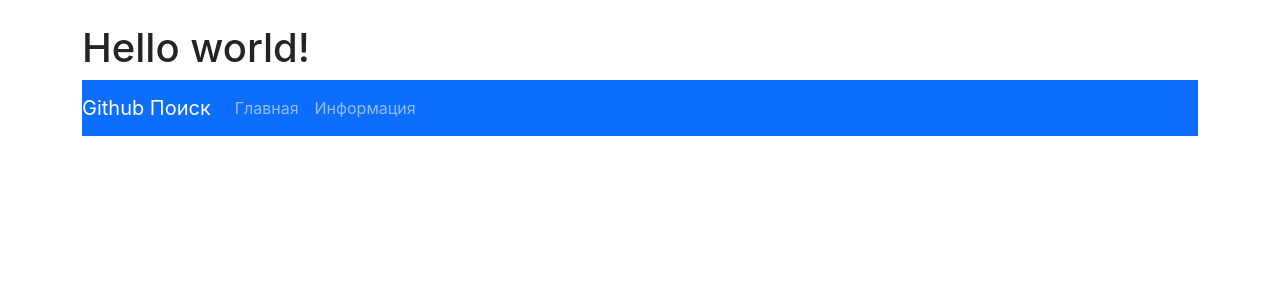
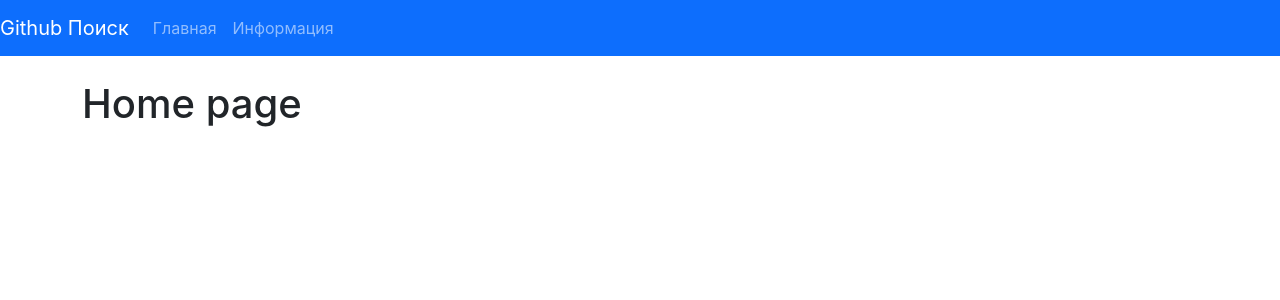
Before and after one commit to IvanSergeev59/react-hooks-practice, a React (Create React App) app: page / in a window 1280 px wide. Shown: the top 300 px of the page. Built offline with nearby package versions, Linux system fonts and the light colour scheme.

Commit message:
add 3 pages

```diff
--- a/src/App.js
+++ b/src/App.js
@@ -1,13 +1,15 @@
 import React from 'react'
 import { Navbar } from './components/Navbar';
+import { Home } from './pages/Home';
 
 
 function App() {
   return (
     <React.Fragment>
+      <Navbar />
       <div className="container pt-4">
-        <h1>Hello world!</h1>
-          <Navbar />
+        <h1><Home /></h1>
+
       </div>
     </React.Fragment>
   );
--- a/src/components/Navbar.js
+++ b/src/components/Navbar.js
@@ -7,10 +7,10 @@ export const Navbar = () => (
         </div>
         <ul className="navbar-nav">
             <li className="nav-item">
-                <a href="" className="nav-link">Главная</a>
+                <a href="/" className="nav-link">Главная</a>
             </li>
             <li className="nav-item">
-                <a href="" className="nav-link">Информация</a>
+                <a href="/about" className="nav-link">Информация</a>
             </li>
         </ul>
 
--- /dev/null
+++ b/src/pages/Home.js
@@ -0,0 +1,9 @@
+import React from 'react'
+
+export const Home = () => {
+    return (
+        <div>
+            <h1>Home page</h1>
+        </div>
+    )
+}
```
Also changed, not shown: src/pages/About.js (added, +9 -0 lines), src/pages/Profile.js (added, +9 -0 lines).
